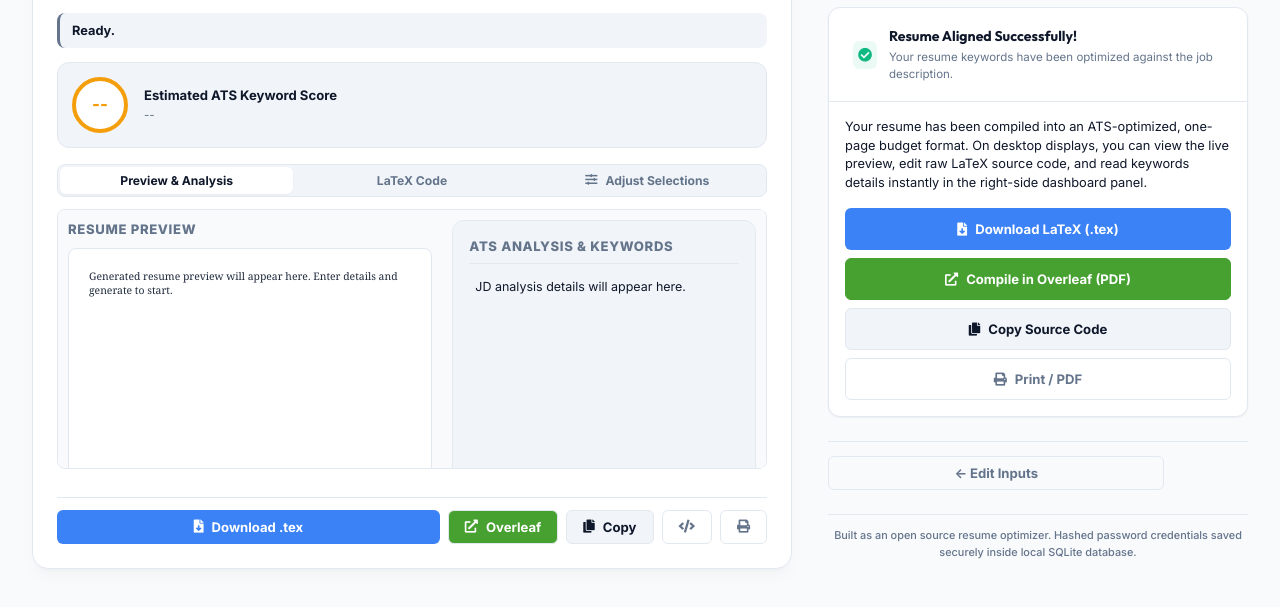
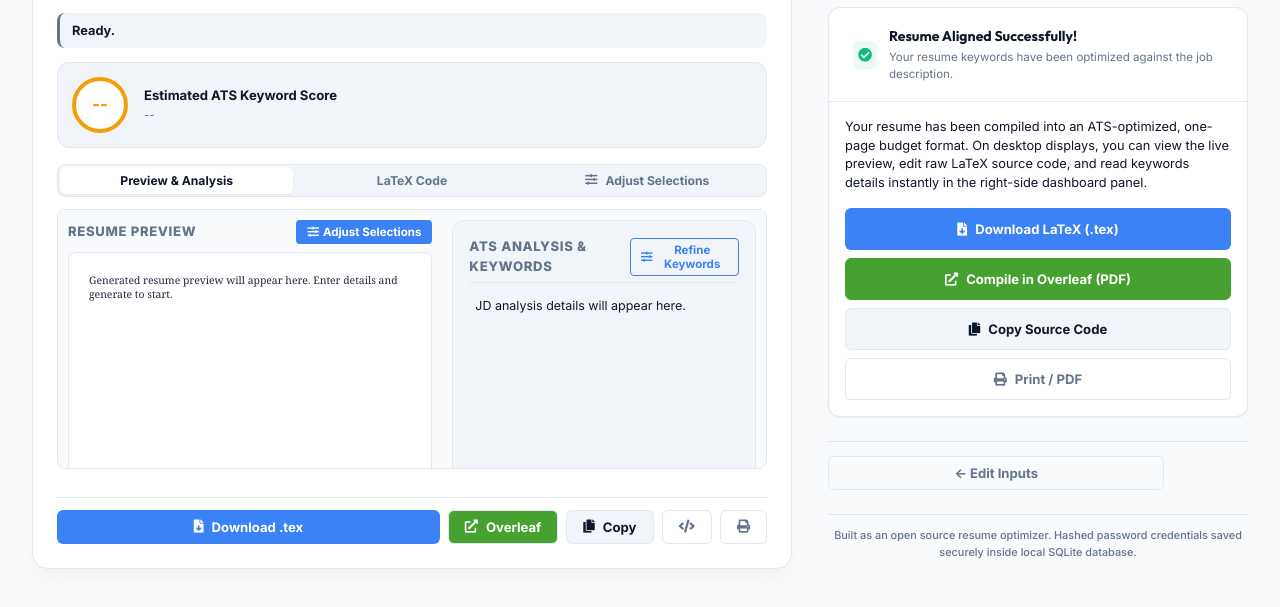
Before and after one commit to Musavvir005/resume-generater, a website: page ai-resume-generator-latex-jd/output.html in a window 1280 px wide. Shown: the part 183-790 px from the top of the page. Drawn offline with Linux system fonts and the light colour scheme.

Commit message:
feat: place direct Adjust Selections buttons inside column headers on output dashboard

```diff
--- a/ai-resume-generator-latex-jd/output.html
+++ b/ai-resume-generator-latex-jd/output.html
@@ -97,12 +97,22 @@
           <div style="display: grid; grid-template-columns: 1.2fr 1fr; gap: 20px; height: 100%;">
 
             <div style="display: flex; flex-direction: column; height: 100%;">
-              <h3 style="font-size: 0.82rem; font-weight: 750; margin-bottom: 8px; color: var(--text-muted); text-transform: uppercase; letter-spacing: 0.05em;">Resume Preview</h3>
+              <div style="display: flex; justify-content: space-between; align-items: center; margin-bottom: 8px;">
+                <h3 style="font-size: 0.82rem; font-weight: 750; color: var(--text-muted); text-transform: uppercase; letter-spacing: 0.05em; margin: 0;">Resume Preview</h3>
+                <button type="button" onclick="location.href='analysis.html'" class="primary-btn small-btn" style="background-color: var(--primary); font-size: 0.72rem; padding: 4px 10px; border-radius: 4px; display: flex; align-items: center; gap: 4px;">
+                  <i class="fas fa-sliders-h"></i> Adjust Selections
+                </button>
+              </div>
               <div id="resumePreview" class="resume-preview empty-state" style="flex-grow: 1; overflow-y: auto;">Generated resume preview will appear here. Enter details and generate to start.</div>
             </div>
 
             <div style="display: flex; flex-direction: column; height: 100%; background: var(--panel-soft); border: 1px solid var(--border); border-radius: var(--radius); padding: 16px; overflow-y: auto; max-height: calc(100vh - 280px);">
-              <h3 style="font-size: 0.82rem; font-weight: 750; margin-bottom: 8px; color: var(--text-muted); text-transform: uppercase; letter-spacing: 0.05em; border-bottom: 1px solid var(--border); padding-bottom: 6px;">ATS Analysis & Keywords</h3>
+              <div style="display: flex; justify-content: space-between; align-items: center; margin-bottom: 8px; border-bottom: 1px solid var(--border); padding-bottom: 6px;">
+                <h3 style="font-size: 0.82rem; font-weight: 750; color: var(--text-muted); text-transform: uppercase; letter-spacing: 0.05em; margin: 0; border: 0; padding: 0;">ATS Analysis & Keywords</h3>
+                <button type="button" onclick="location.href='analysis.html'" class="ghost-btn small-btn" style="font-size: 0.72rem; padding: 4px 10px; border-radius: 4px; display: flex; align-items: center; gap: 4px; color: var(--primary); border: 1px solid var(--primary);">
+                  <i class="fas fa-sliders-h"></i> Refine Keywords
+                </button>
+              </div>
               <div id="analysisOutput" class="analysis-box">JD analysis details will appear here.</div>
             </div>
 
```
